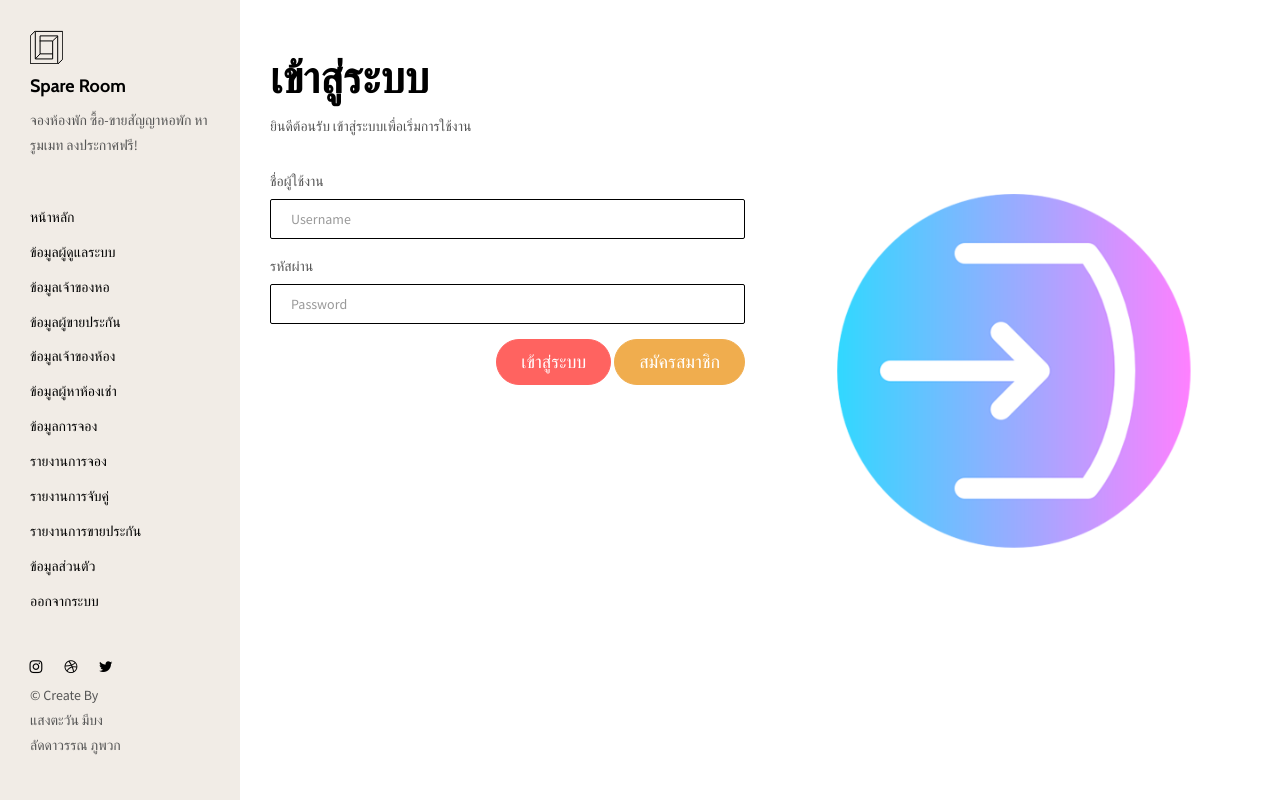
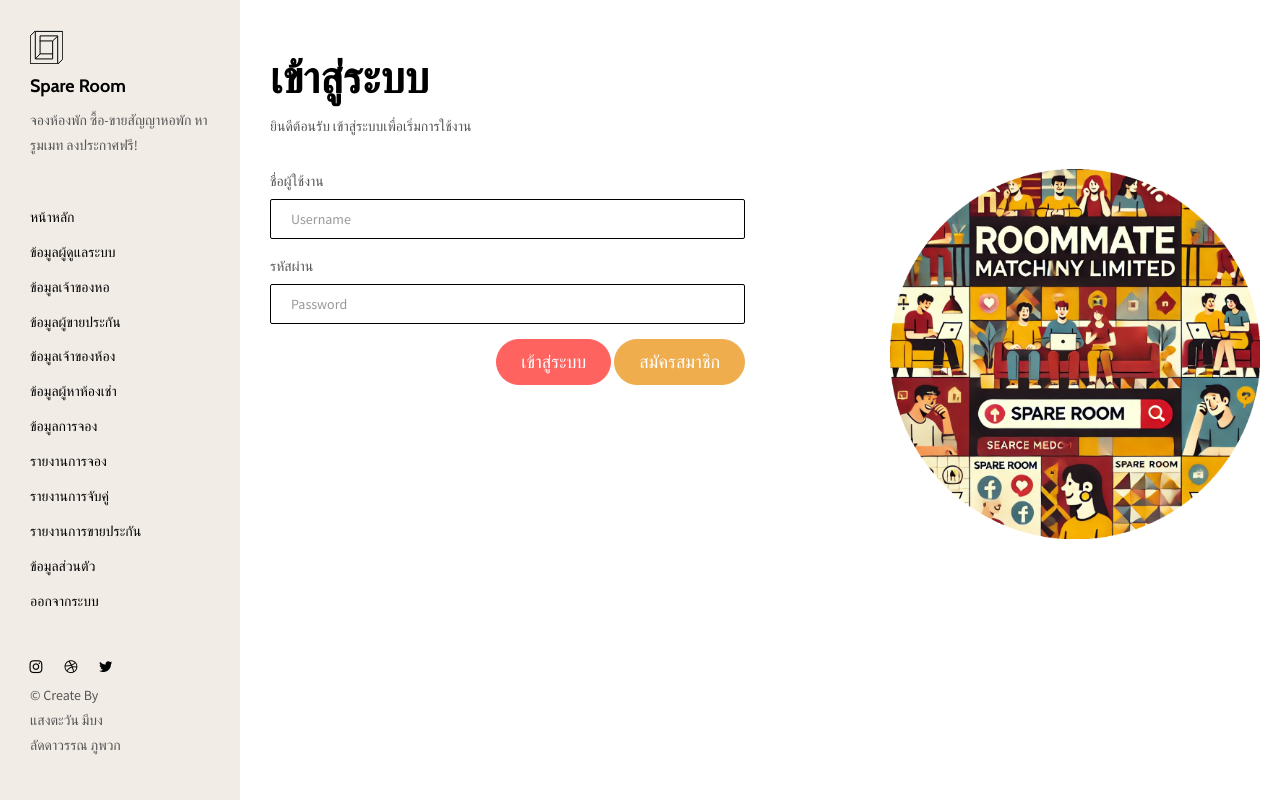
Before and after one commit to Ladda2002/spare_rooms, a PHP site: page /login.php in a window 1280 px wide. Run offline with PHP 8.4, Linux system fonts and the light colour scheme; the visitor is signed in with stand-in values (Sample User, id 1); data that the repository does not hold is empty; some libraries are stand-ins or nearby versions.

Commit message:
แก้2

```diff
--- a/login.php
+++ b/login.php
@@ -42,8 +42,8 @@
                 </div>
               </div>
               <div class="col-md-6" >
-                <div class="col-xs-12 col-md-12 section-container-spacer" align="center">
-                  <img class="img-responsive" alt="" src="images/login_ico.png" id="blah">
+                <div class="col-xs-12 col-md-12 section-container-spacer" align="center" style="width: 400px; margin-left: 100px;">
+                  <img class="img-responsive" alt="" src="images/circular_image.png" id="blah">
                 </div>
               </div>
             </div>
```
Also changed, not shown: images/circular_image.png (renamed from assets/images/circular_image.png).
